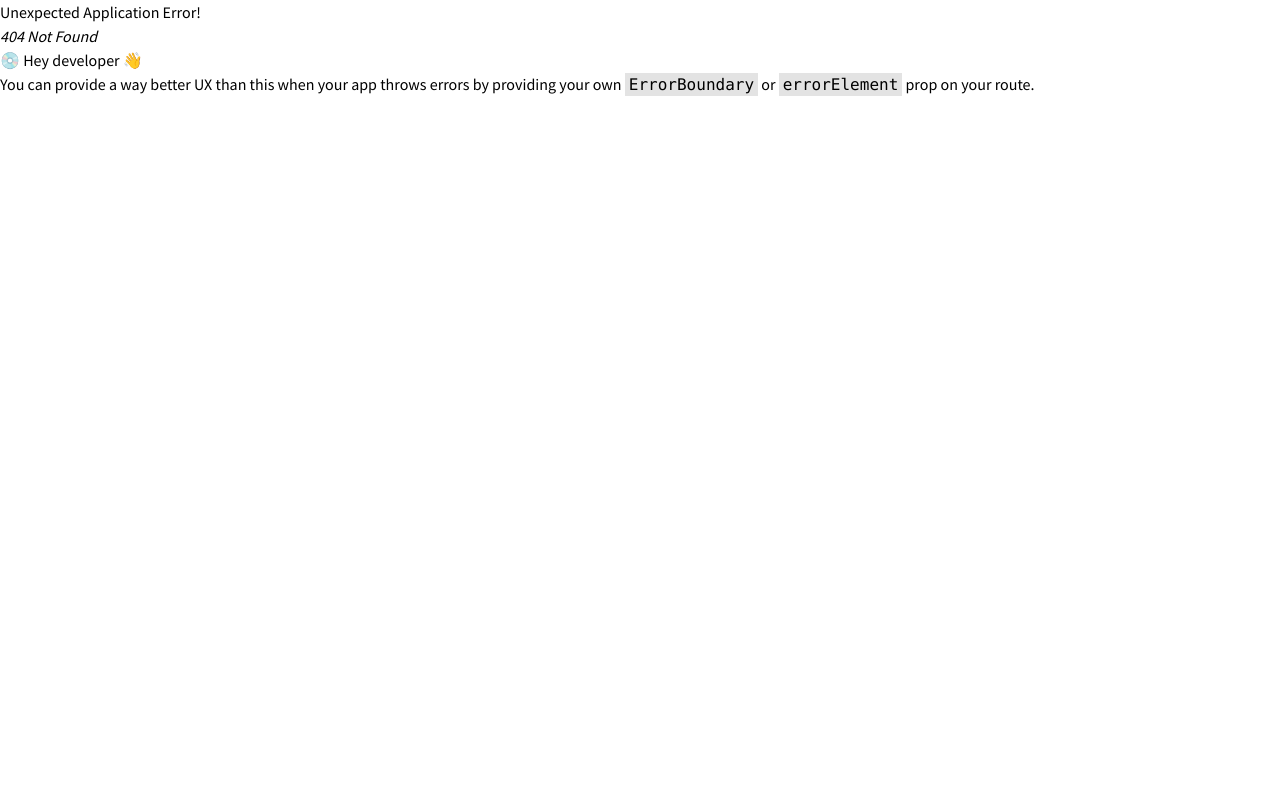
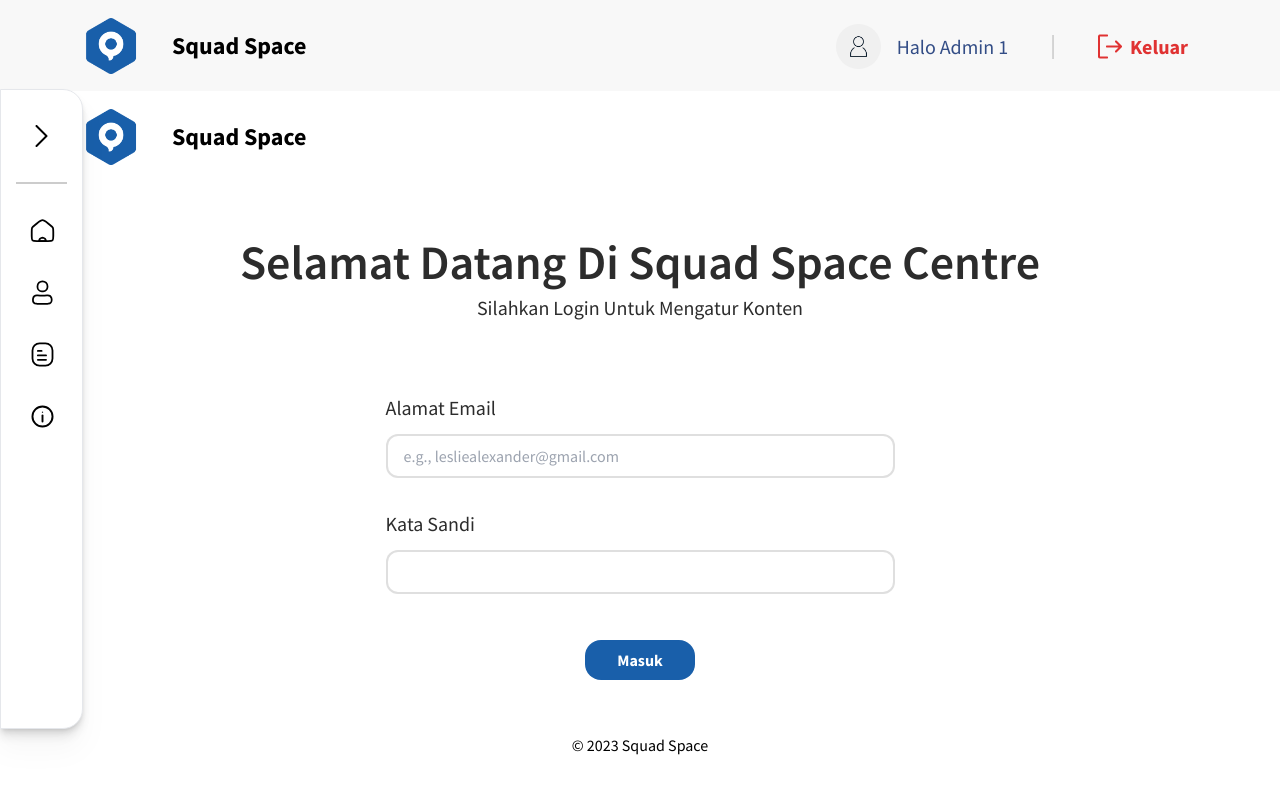
Before and after one commit to Capstone-Project-Kelompok-15/capstone-frontend, a React (Vite) app: page /login in a window 1280 px wide. Before the commit this address had no page. Shown: the top 794 px of the page. Built offline with nearby package versions, Linux system fonts and the light colour scheme.

Commit message:
feat:landingpage, navbar, login page

```diff
--- a/src/RootRouter.jsx
+++ b/src/RootRouter.jsx
@@ -21,8 +21,8 @@ const rootRouter = createBrowserRouter(
 		<Route path="/" element={<RootLayout />}>
 			<Route index element={<HomeView />} />
 
-			{/* <Route index element={<LandingPageView />} />
-			<Route path="/login" element={<Login />} /> */}
+			{/* <Route index element={<LandingPageView />} /> */}
+			<Route path="/login" element={<Login />} />
 
 			<Route path="/manageUser" element={<ManageUserLayout />}>
 				<Route path="online" element={<OnlineUserView />} />
--- a/src/views/Login/Login.view.jsx
+++ b/src/views/Login/Login.view.jsx
@@ -1,6 +1,5 @@
 import React from "react";
 import { ButtonMasuk } from "../../components/atoms";
-import { Logo } from "../../components/atoms";
 import { Footer } from "../../components/molecules/";
 import { Navbar } from "../../components/organisms";
 import LoginViewModel from "./Login.viewModel";
@@ -38,7 +37,20 @@ function Login() {
 									name="email"
 									onChange={loginViewModel.formik.handleChange}
 									value={loginViewModel.formik.values.email}
+									onBlur={loginViewModel.formik.handleBlur}
+									placeholder="e.g., lesliealexander@gmail.com"
 								/>
+								<div>
+									<small className="py-1 text-base font- transition text-slate-400 peer-invalid:text-pink-500">
+										<span className="text-[#AA1512]">
+											{loginViewModel.formik.touched.email &&
+											loginViewModel.formik.errors.email
+												? "Tolong masukkan email"
+												: ""}
+											{loginViewModel.errorLogin && "Email yang anda masukkan salah"}
+										</span>
+									</small>
+								</div>
 							</div>
 						</div>
 						<div className="pt-8">
@@ -51,7 +63,19 @@ function Login() {
 									name="password"
 									onChange={loginViewModel.formik.handleChange}
 									value={loginViewModel.formik.values.password}
+									onBlur={loginViewModel.formik.handleBlur}
 								/>
+								<div>
+									<small className="py-1 text-base transition border-[#AA1512] text-slate-400 peer-invalid:text-pink-500">
+										<span className="text-[#AA1512]">
+											{loginViewModel.formik.touched.password &&
+											loginViewModel.formik.errors.password
+												? "Tolong masukkan kata sandi"
+												: ""}
+											{loginViewModel.errorLogin && "Kata sandi yang anda masukkan salah"}
+										</span>
+									</small>
+								</div>
 							</div>
 						</div>
 						<div className="text-center pt-[46px] ">
--- a/src/views/Login/Login.viewModel.jsx
+++ b/src/views/Login/Login.viewModel.jsx
@@ -1,4 +1,4 @@
-import React from "react";
+import React, { useState } from "react";
 import { useFormik } from "formik";
 import * as Yup from "yup";
 import { Navigate, useNavigate } from "react-router-dom";
@@ -8,6 +8,8 @@ const LoginViewModel = () => {
 	const navigate = useNavigate();
 	const isLogin = useStore((state) => state.isLogin);
 	const setLogin = useStore((state) => state.setLogin);
+
+	const [errorLogin, setErrorLogin] = useState(false);
 
 	const email = "admin@yahoo.com";
 	const password = "admin";
@@ -26,7 +28,15 @@ const LoginViewModel = () => {
 			if (values.email === email && values.password === password) {
 				setLogin(true);
 				navigate("/manageuser");
-			} else alert("Email atau Password SALAH!!!");
+				setErrorLogin(false);
+			} else {
+				setErrorLogin(true);
+				// toast.error("Email atau kata sandi yang anda masukkan salah")
+				// setTimeout(() => {
+				// 	setErrorLogin(false);
+				// }, 1500);
+			}
+
 			formik.resetForm();
 		},
 	});
@@ -38,6 +48,7 @@ const LoginViewModel = () => {
 		navigate,
 		isLogin,
 		setLogin,
+		errorLogin,
 	};
 };
 export default LoginViewModel;
```
